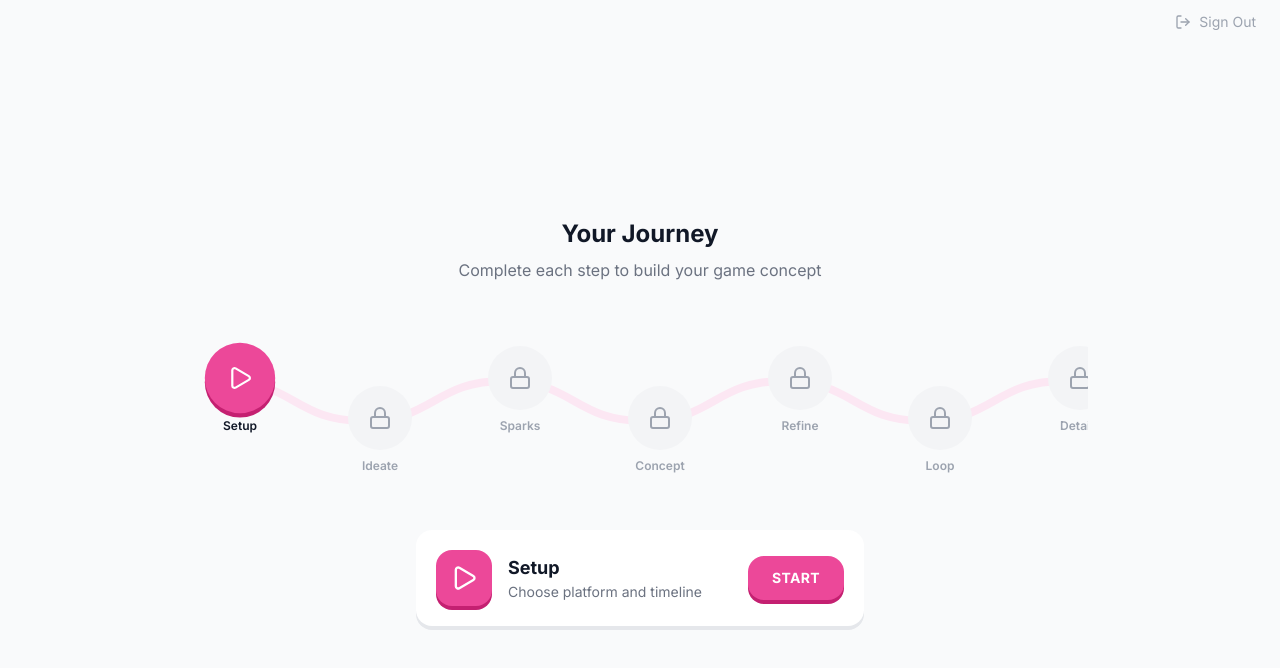
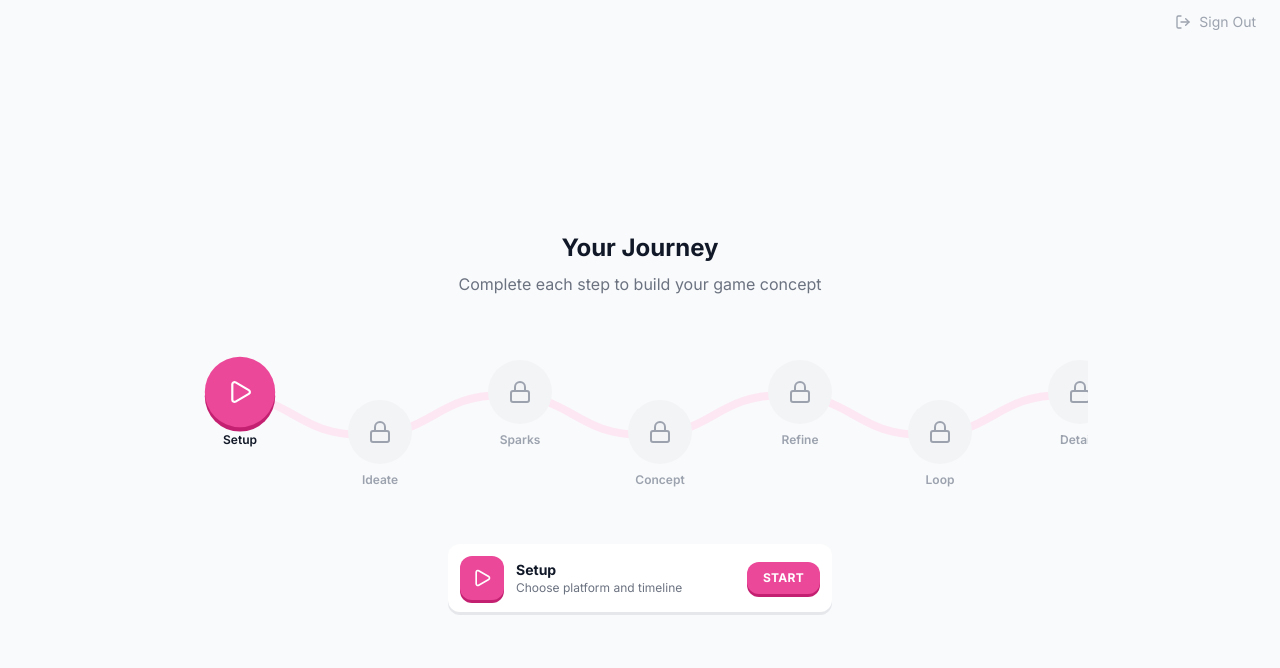
Before and after one commit to austinway-boop/CreateAGameWithMe.Dev, a Next.js app: page /journey in a window 1280 px wide. Shown: the top 668 px of the page. Built offline with nearby package versions, Linux system fonts and the light colour scheme; no server answers.

Commit message:
Make card more compact
Co-authored-by: Cursor <cursoragent@cursor.com>

```diff
--- a/components/JourneyView.tsx
+++ b/components/JourneyView.tsx
@@ -183,37 +183,37 @@ export function JourneyView({ currentStep }: { currentStep?: string }) {
         {/* Current step card */}
         {JOURNEY_STEPS[currentIndex] && (
           <div
-            className="mt-6 p-5 rounded-2xl bg-white max-w-md w-full"
-            style={{ boxShadow: '0 4px 0 #e5e7eb' }}
+            className="mt-6 p-3 rounded-xl bg-white max-w-sm w-full"
+            style={{ boxShadow: '0 3px 0 #e5e7eb' }}
           >
-            <div className="flex items-center gap-4">
+            <div className="flex items-center gap-3">
               <div
-                className="w-14 h-14 rounded-2xl flex items-center justify-center"
+                className="w-11 h-11 rounded-xl flex items-center justify-center"
                 style={{
                   backgroundColor: JOURNEY_STEPS[currentIndex].color,
-                  boxShadow: `0 4px 0 ${darken(JOURNEY_STEPS[currentIndex].color, 40)}`
+                  boxShadow: `0 3px 0 ${darken(JOURNEY_STEPS[currentIndex].color, 40)}`
                 }}
               >
                 {(() => {
                   const CurrentIcon = JOURNEY_STEPS[currentIndex].icon;
-                  return <CurrentIcon className="w-7 h-7 text-white" />;
+                  return <CurrentIcon className="w-5 h-5 text-white" />;
                 })()}
               </div>
-              <div className="flex-1">
-                <h3 className="text-gray-900 font-bold text-lg">
+              <div className="flex-1 min-w-0">
+                <h3 className="text-gray-900 font-bold text-sm">
                   {JOURNEY_STEPS[currentIndex].label}
                 </h3>
-                <p className="text-gray-500 text-sm">
+                <p className="text-gray-500 text-xs truncate">
                   {getDescription(JOURNEY_STEPS[currentIndex].path)}
                 </p>
               </div>
               <button
                 onClick={() => router.push(`/${JOURNEY_STEPS[currentIndex].path}`)}
-                className="px-6 py-3 rounded-2xl text-white font-bold text-sm uppercase tracking-wide
-                  active:translate-y-1 active:shadow-none transition-all"
+                className="px-4 py-2 rounded-xl text-white font-bold text-xs uppercase tracking-wide
+                  active:translate-y-0.5 active:shadow-none transition-all"
                 style={{
                   backgroundColor: JOURNEY_STEPS[currentIndex].color,
-                  boxShadow: `0 4px 0 ${darken(JOURNEY_STEPS[currentIndex].color, 40)}`
+                  boxShadow: `0 3px 0 ${darken(JOURNEY_STEPS[currentIndex].color, 40)}`
                 }}
               >
                 Start
```
